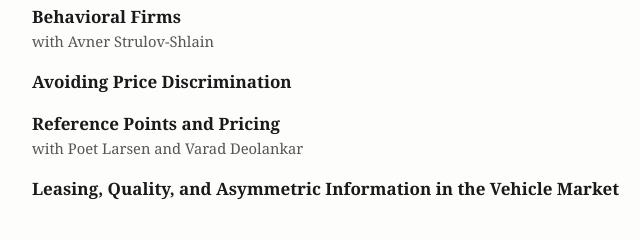
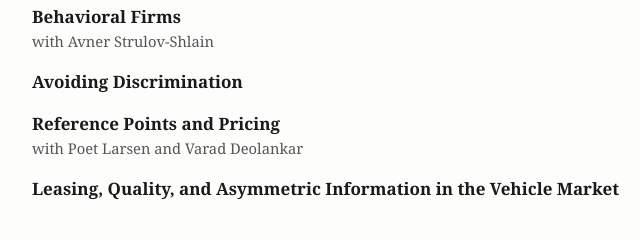
Before and after one commit to KrAndreas/KrAndreas.github.io, a plain HTML site: page research.html in a window 1280 px wide. Shown: the part 902-1142 px from the top of the page, 240-880 px from the left. Drawn offline with Linux system fonts and the light colour scheme.

Commit message:
Update CV and research page paper title

```diff
--- a/research.html
+++ b/research.html
@@ -97,7 +97,7 @@
 <ul class="plain">
   <li><span class="course">Behavioral Firms</span>
       <span class="course-meta">with Avner Strulov-Shlain</span></li>
-  <li><span class="course">Avoiding Price Discrimination</span></li>
+  <li><span class="course">Avoiding Discrimination</span></li>
   <li><span class="course">Reference Points and Pricing</span>
       <span class="course-meta">with Poet Larsen and Varad Deolankar</span></li>
   <li><span class="course">Leasing, Quality, and Asymmetric Information in the Vehicle Market</span></li>
```
Also changed, not shown: 1 other file.
